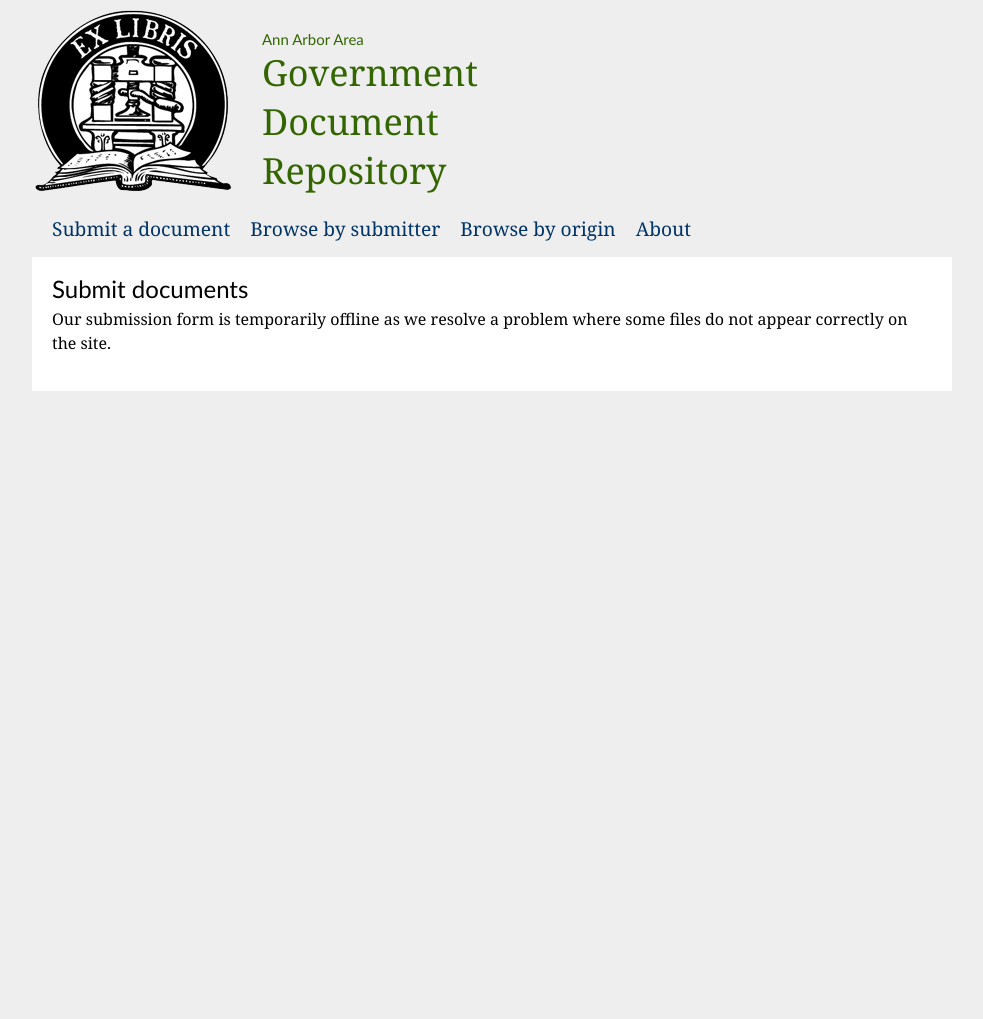
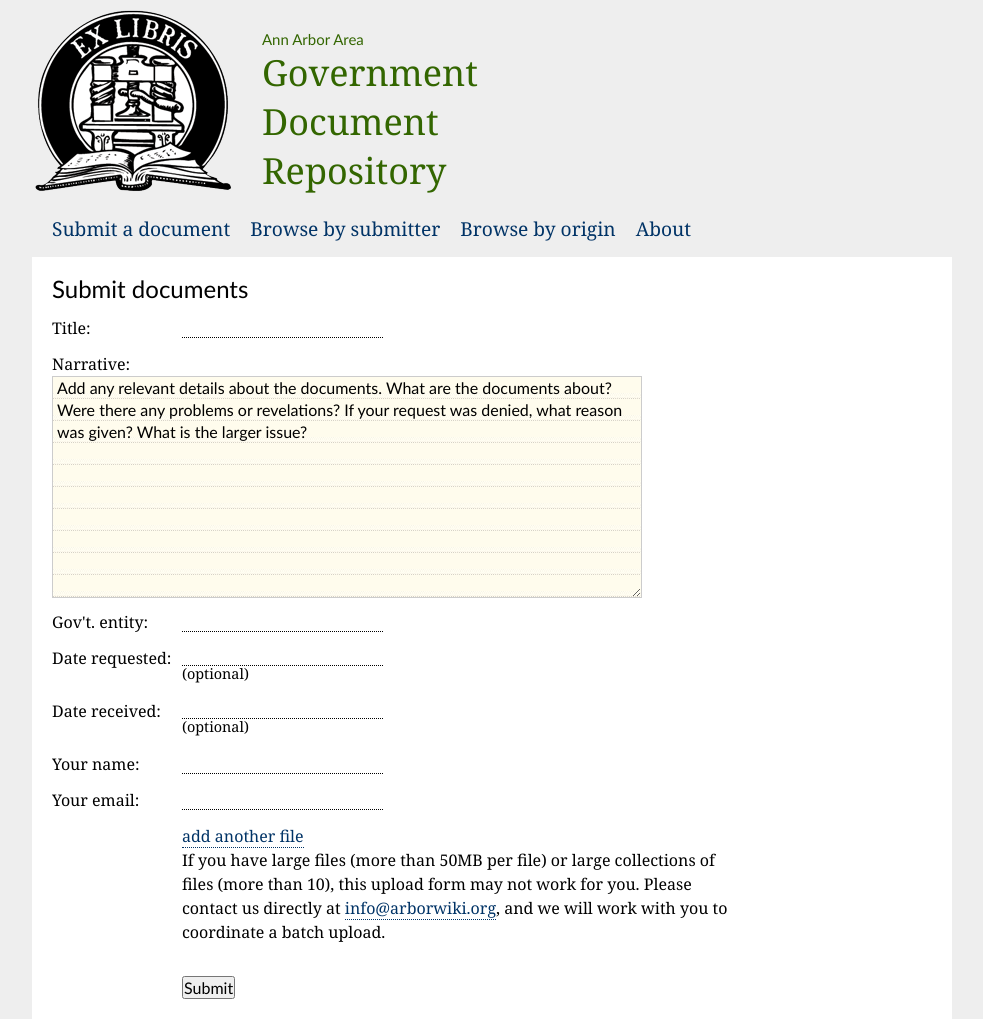
Before and after one commit to a2civictech/a2docs-sources, a Django app: template templates/add.html in a window 1280 px wide. Shown: the whole page, without its empty margins (148-1131 px from the left). Before the commit the page ends 391 px from the top, so only its background shows below. Run offline with Django 3.2, Linux system fonts and the light colour scheme; the template is opened without the code that fills it: values that come from a table or form of the project are taken from there, others are empty; data comes from the database, SQL or seed files in the repository; parts of the project's set-up code (start-up, migrations or seed data) failed here and were passed over.

Commit message:
Trying another fix

```diff
--- a/foialist/views.py
+++ b/foialist/views.py
@@ -65,6 +65,8 @@ def add(request):
                 but necessary untill @bkerr gets back or I figure this out
                 Otherwise things get overwritten.
                 '''
+                count = File.objects.all().count()
+                f.id = count + 1
 
                 f.name = f.theFile.name.split("/")[-1]
                 f.size = convert_bytes(f.theFile.size)
@@ -80,7 +82,7 @@ def add(request):
                     f.scribd_link = scribd_doc.get_scribd_url()
                     f.scribd_ak = scribd_doc.access_key
                 except scribd.ResponseError:
-                    pass # TODO handle this in some reasonable way
+                    pass # TODO handle this in a more reasonable way
 
                 f.save()
 
--- a/templates/add.html
+++ b/templates/add.html
@@ -5,8 +5,7 @@
 {% block content %}
 
 	<h1>Submit documents</h1>
-	<p>Our submission form is temporarily offline as we resolve a problem where some files do not appear correctly on the site. </p>
-	<!--
+
 	<form enctype="multipart/form-data" action="" method="post">
 
 		<ul>
@@ -24,7 +23,6 @@
 
 		<input type="submit" value="Submit" id="submit" />
 	</form>
--->
 {% endblock %}
 
 
```
